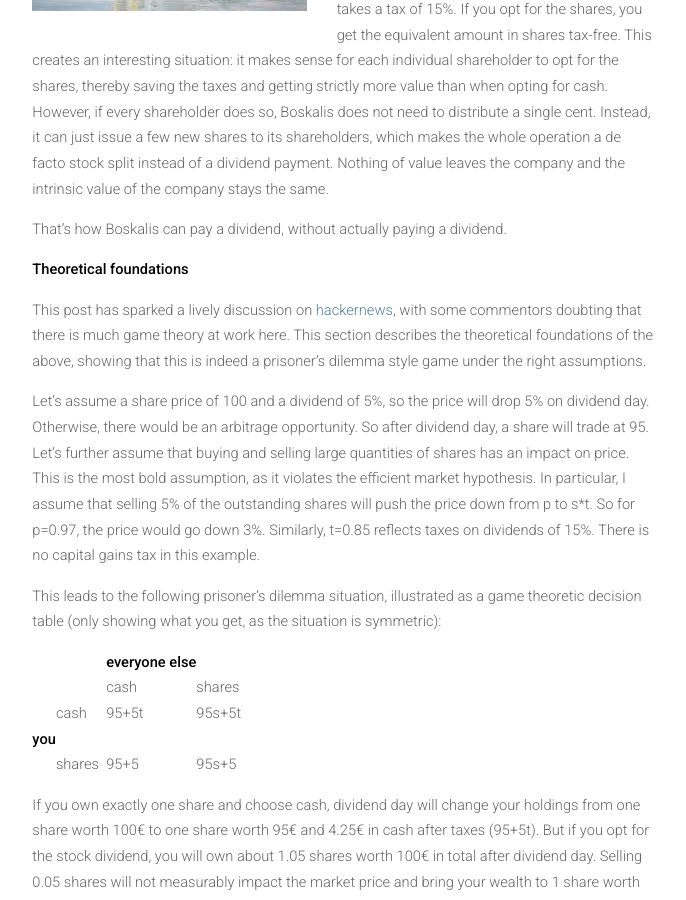
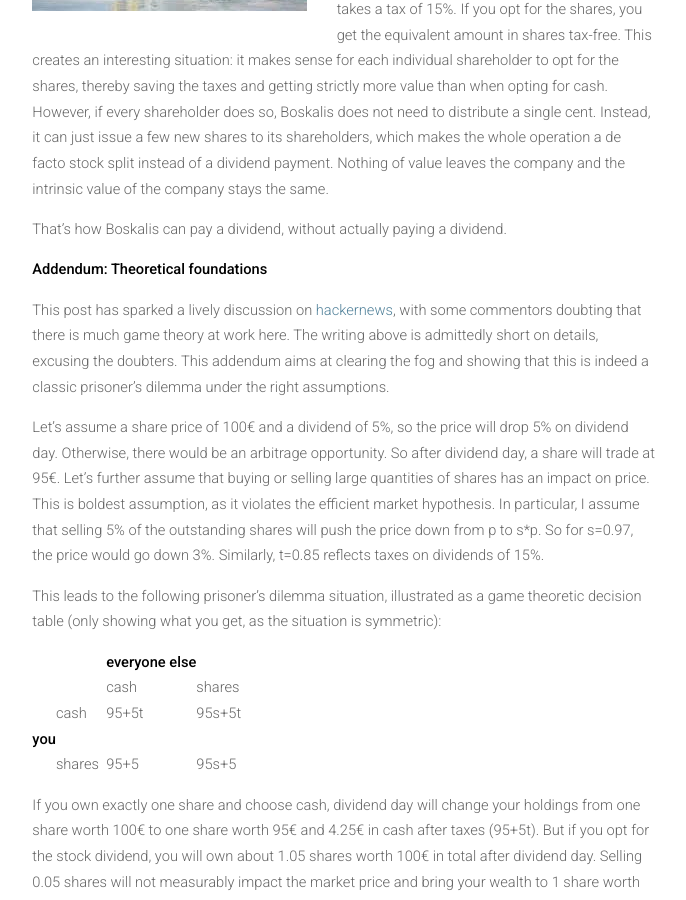
Before and after one commit to meisserecon/www, a Jekyll site: the page built from _posts/2016-06-01-Boskalis.md, in a window 1280 px wide and 900 px high, scrolled down 758 px. Shown: the whole window, without its empty margins (296-982 px from the left). Built offline with Jekyll 4.4.1, drawn with Linux system fonts in a browser that asks for light colours; nearby versions of some CDN libraries.

Commit message:
Update 2016-06-01-Boskalis.md

```diff
--- a/_posts/2016-06-01-Boskalis.md
+++ b/_posts/2016-06-01-Boskalis.md
@@ -14,11 +14,11 @@
 
 That's how Boskalis can pay a dividend, without actually paying a dividend.
 
-**Theoretical foundations**
+**Addendum: Theoretical foundations**
 
-This post has sparked a lively discussion on <a href="https://news.ycombinator.com/item?id=11821150">hackernews</a>, with some commentors doubting that there is much game theory at work here. This section describes the theoretical foundations of the above, showing that this is indeed a prisoner's dilemma style game under the right assumptions.
+This post has sparked a lively discussion on <a href="https://news.ycombinator.com/item?id=11821150">hackernews</a>, with some commentors doubting that there is much game theory at work here. The writing above is admittedly short on details, excusing the doubters. This addendum aims at clearing the fog and showing that this is indeed a classic prisoner's dilemma under the right assumptions.
 
-Let's assume a share price of 100 and a dividend of 5%, so the price will drop 5% on dividend day. Otherwise, there would be an arbitrage opportunity. So after dividend day, a share will trade at 95. Let's further assume that buying and selling large quantities of shares has an impact on price. This is the most bold assumption, as it violates the efficient market hypothesis. In particular, I assume that selling 5% of the outstanding shares will push the price down from p to s*t. So for p=0.97, the price would go down 3%. Similarly, t=0.85 reflects taxes on dividends of 15%. There is no capital gains tax in this example.
+Let's assume a share price of 100€ and a dividend of 5%, so the price will drop 5% on dividend day. Otherwise, there would be an arbitrage opportunity. So after dividend day, a share will trade at 95€. Let's further assume that buying or selling large quantities of shares has an impact on price. This is boldest assumption, as it violates the efficient market hypothesis. In particular, I assume that selling 5% of the outstanding shares will push the price down from p to s*p. So for s=0.97, the price would go down 3%. Similarly, t=0.85 reflects taxes on dividends of 15%.
 
 This leads to the following prisoner's dilemma situation, illustrated as a game theoretic decision table (only showing what you get, as the situation is symmetric):
 
```
